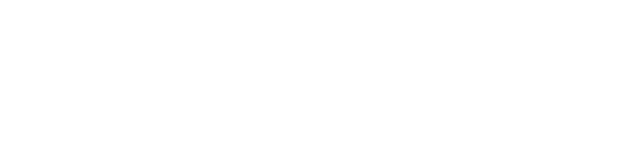
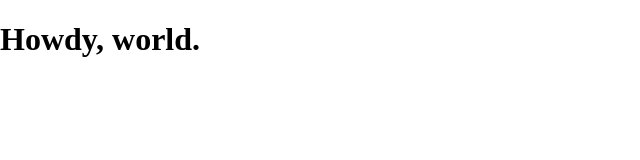
Before and after one commit to guananthony/quote-generator, a plain HTML site: page index.html in a window 1280 px wide. Shown: the whole page, without its empty margins (0-640 px from the left). Drawn offline with Linux system fonts and the light colour scheme.

Commit message:
howdy, world

```diff
--- a/index.html
+++ b/index.html
@@ -9,6 +9,7 @@
     <link rel="stylesheet" href="style.css">
 </head>
 <body>
+    <h1>Howdy, world.</h1>
     <!-- Script -->
     <script src="script.js"></script>
 </body>
```
